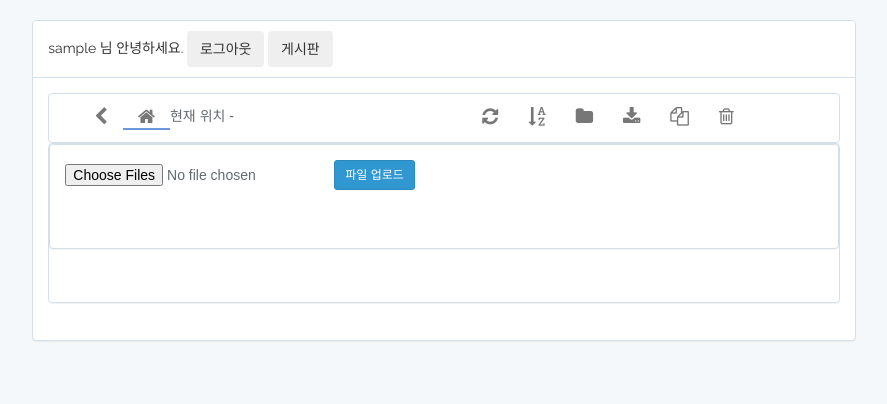
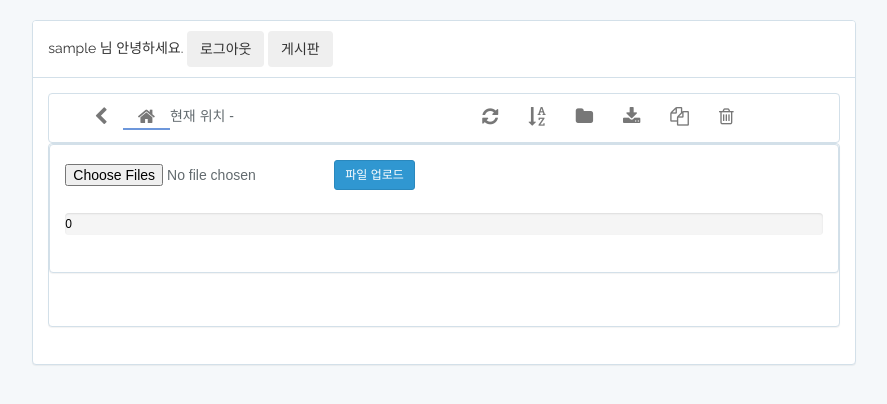
Before and after one commit to khuropbox/khuropbox, a Django app: page / in a window 1280 px wide. Shown: the part 80-484 px from the top of the page, without its empty margins (196-1083 px from the left). Run offline with Django 3.2, Linux system fonts and the light colour scheme; the visitor is signed in with stand-in values (Sample User, id 1); data that the repository does not hold is empty; parts of the project's set-up code (start-up, migrations or seed data) failed here and were passed over; some libraries are stand-ins or nearby versions.

Commit message:
progress bar hide 삭제

```diff
--- a/djangoS3Browser/static/css/filebrowser.css
+++ b/djangoS3Browser/static/css/filebrowser.css
@@ -137,3 +137,7 @@
     padding: 10px;
     font-size: 20px;
 }
+
+.progress{
+    margin-bottom: 0px !important;
+}
--- a/djangoS3Browser/templates/index.html
+++ b/djangoS3Browser/templates/index.html
@@ -221,7 +221,7 @@
 </script>
 <script>
     $(document).ready(function () {
-        $('.progress').hide();
+        //$('.progress').hide();
         get_files("-");
     });
 
```
